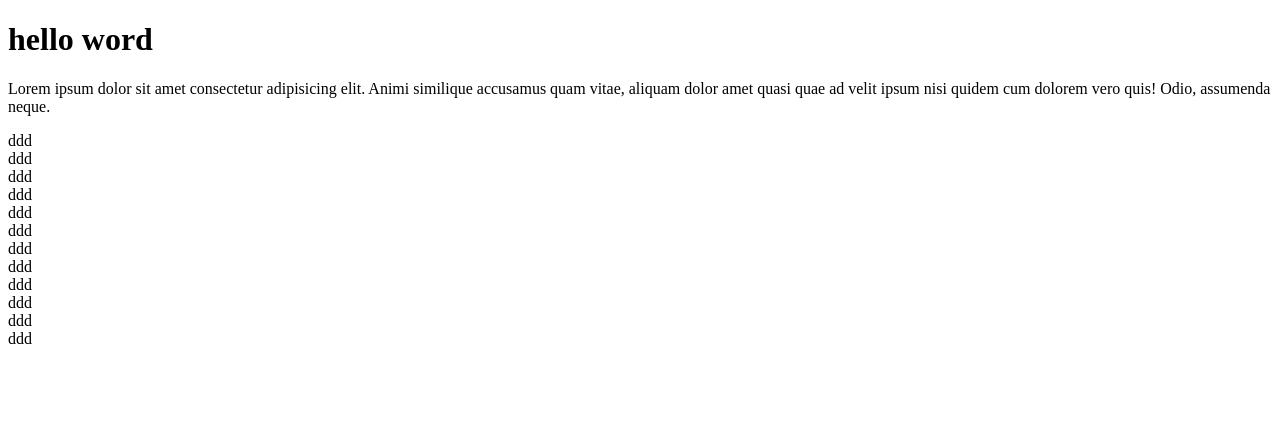
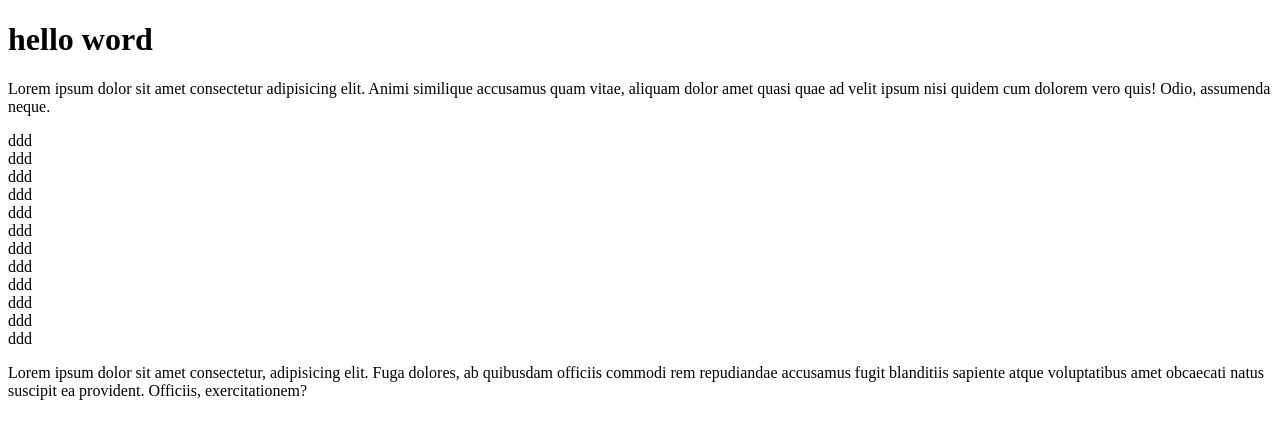
Before and after one commit to Al-Waleed4/git-github-lesson, a plain HTML site: page index.html in a window 1280 px wide. Drawn offline with Linux system fonts and the light colour scheme.

Commit message:
update line 27

```diff
--- a/index.html
+++ b/index.html
@@ -24,5 +24,11 @@
     <div>ddd</div>
     <div>ddd</div>
     <div>ddd</div>
+    <p>
+      Lorem ipsum dolor sit amet consectetur, adipisicing elit. Fuga dolores, ab
+      quibusdam officiis commodi rem repudiandae accusamus fugit blanditiis
+      sapiente atque voluptatibus amet obcaecati natus suscipit ea provident.
+      Officiis, exercitationem?
+    </p>
   </body>
 </html>
```
